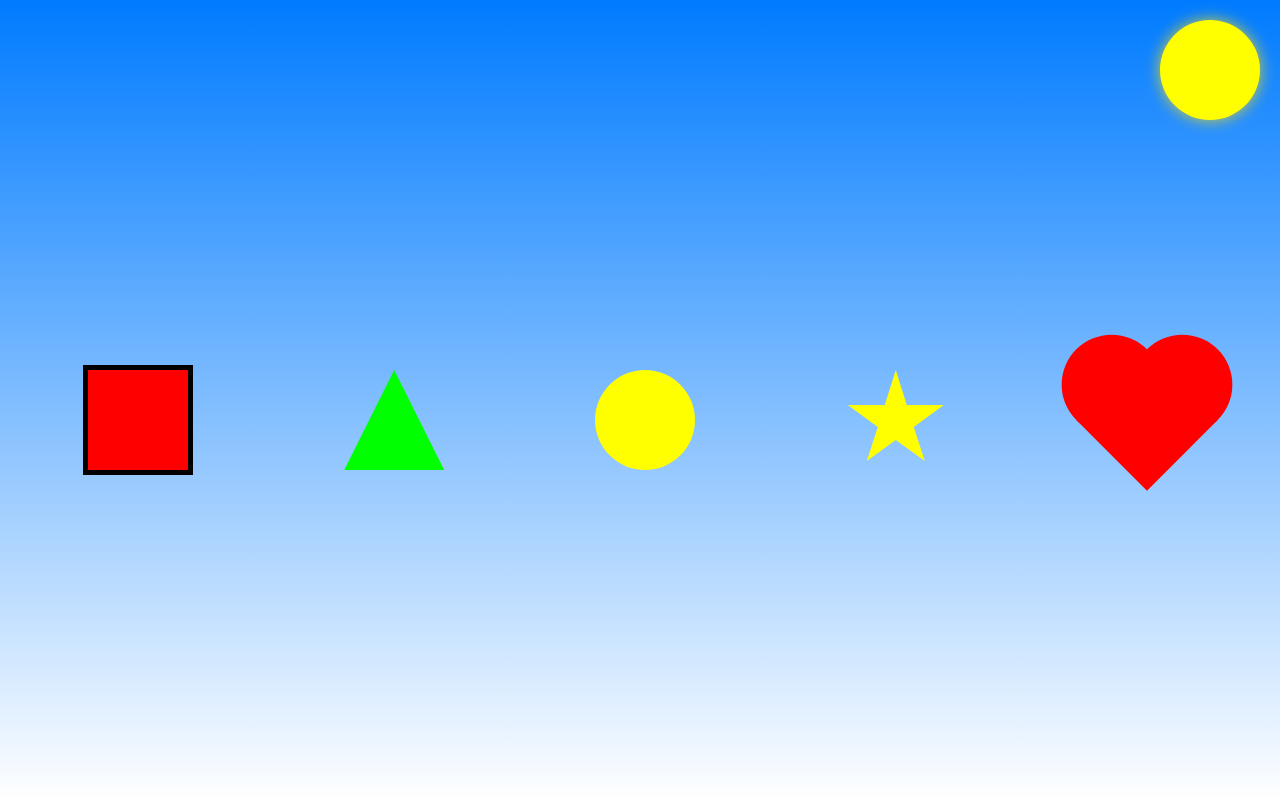
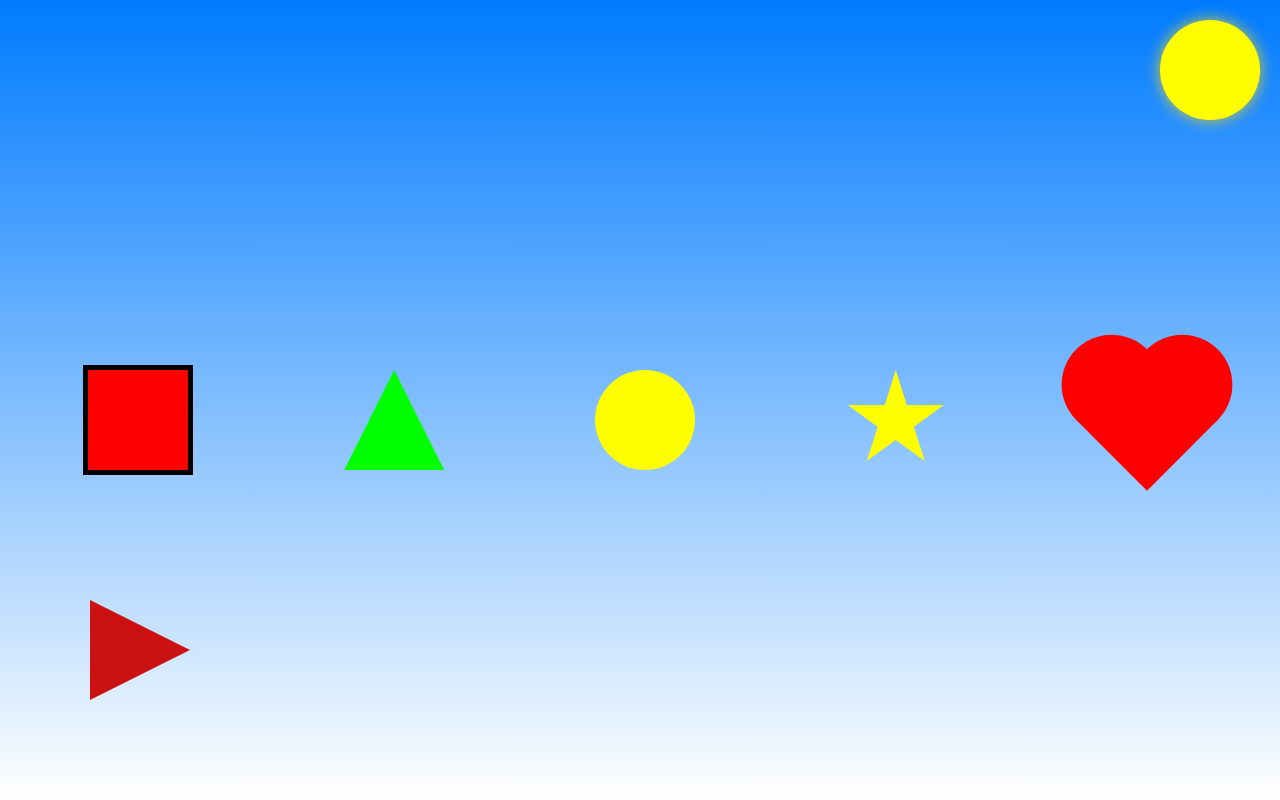
Before and after one commit to danilinhotj187/formacss, a plain HTML site: page index.html in a window 1280 px wide. Drawn offline with Linux system fonts and the light colour scheme.

Commit message:
add seta direita

```diff
--- a/styles.css
+++ b/styles.css
@@ -99,3 +99,14 @@
     top: 0;
     left: 50px;
 }
+
+#seta-direita {
+    position: absolute;
+    width: 0%;
+    height: 0%;
+    border-top: 50px solid transparent;
+    border-bottom: 50px solid transparent;
+    border-left: 100px solid rgb(203, 17, 17);
+    top: 75%;
+    left: 7%;
+  }
```
